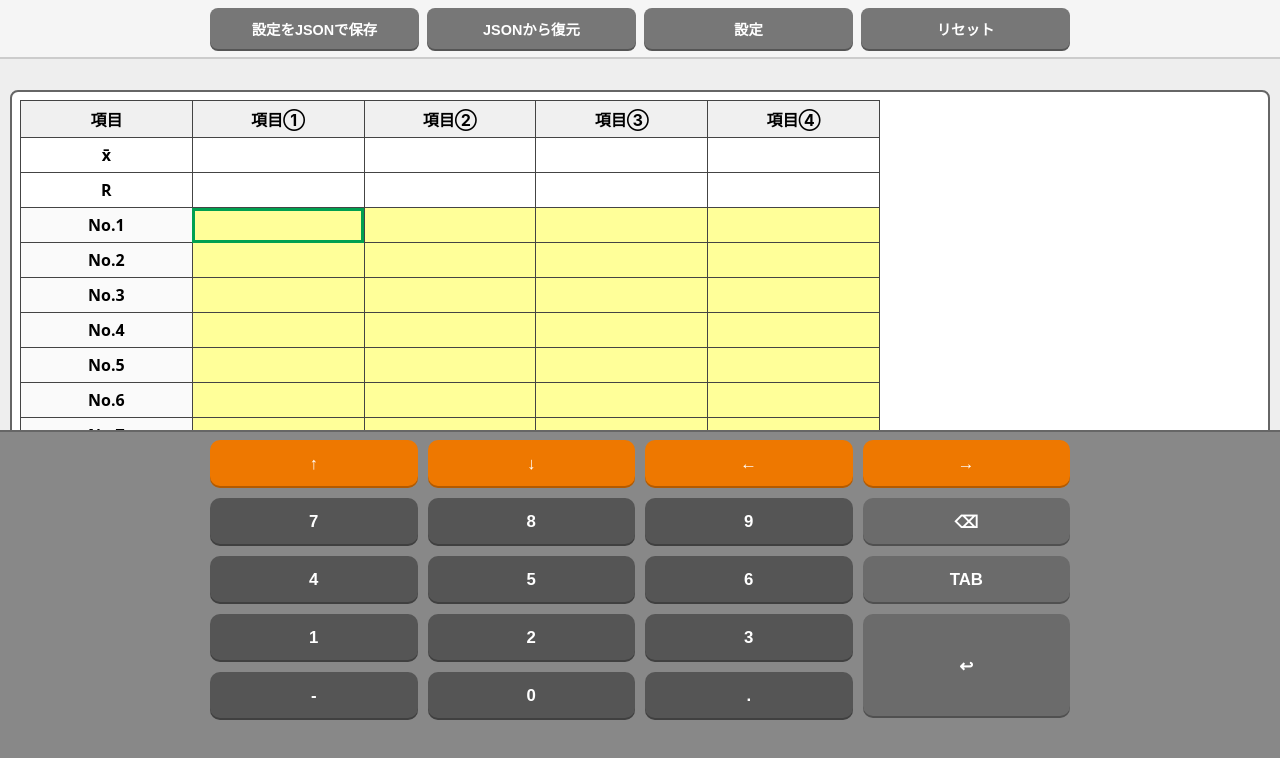
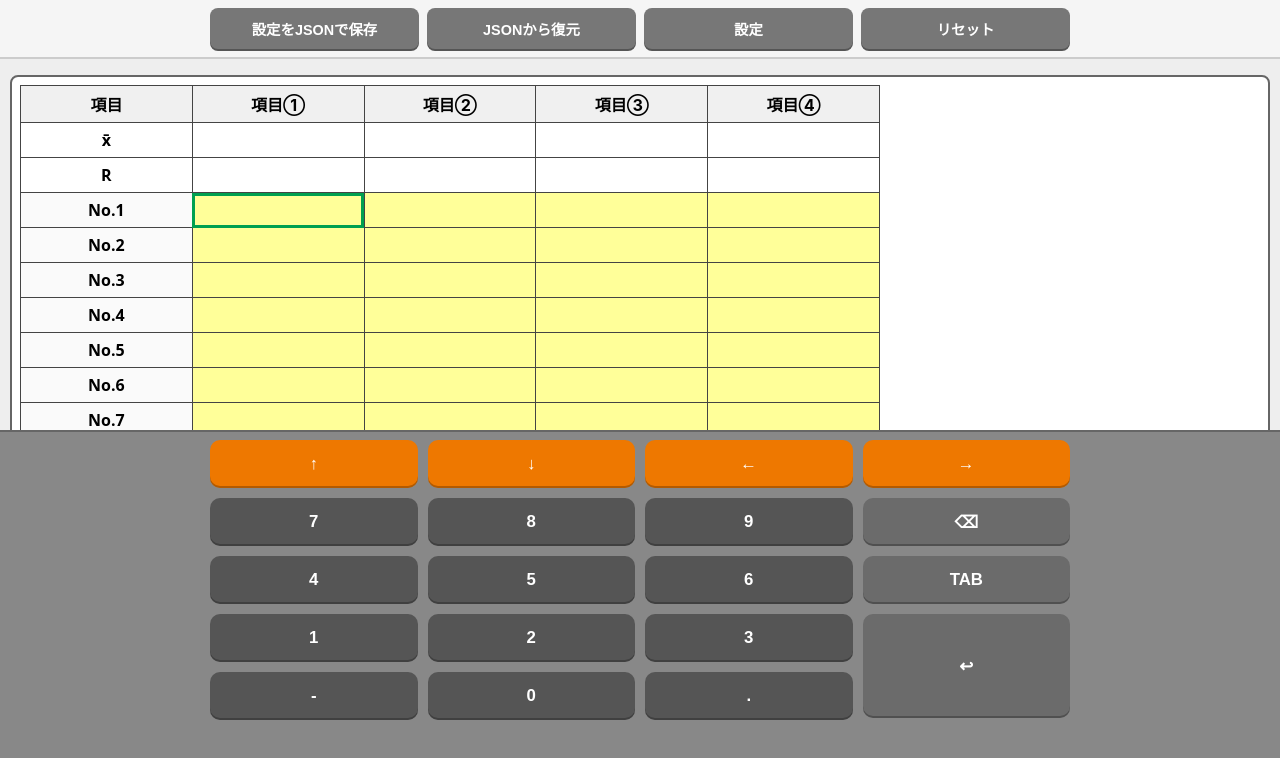
Before and after one commit to oono198279-www/Control_chart, a plain HTML site: page index.html in a window 1280 px wide. Drawn offline with Linux system fonts and the light colour scheme.

Commit message:
index.html を更新

```diff
--- a/index.html
+++ b/index.html
@@ -20,7 +20,7 @@
     margin:0;
     background:#eee;
     /* 上部ツールバーぶんの余白 */
-    padding-top:calc(80px + env(safe-area-inset-top));
+    padding-top:calc(65px + env(safe-area-inset-top));
   }
 
   /* ── 上部ツールバー ─────────────────── */
@@ -168,7 +168,7 @@
     height:104px;
     grid-row:span 2;
   }
-  .wrap{padding-bottom:260px}
+  .wrap{padding-bottom:240px}
 
   /* ── モーダル ───────────────────────── */
   .modal{
```
